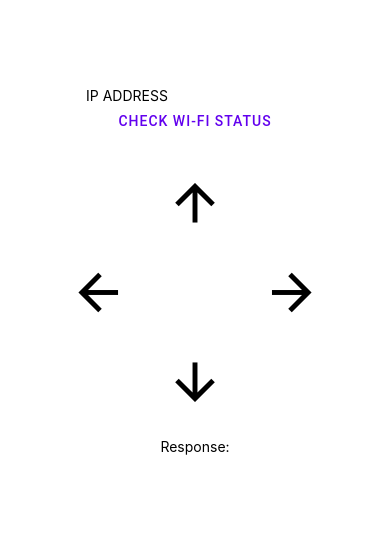
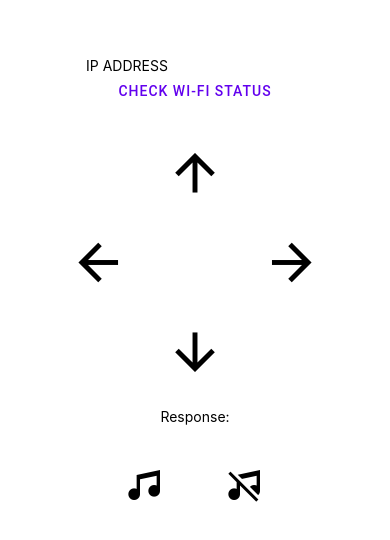
Before and after one commit to Rizavur/CG2271-App, a React Native app: screen / in a window 390 px wide. Shown: the part 136-676 px from the top of the page. Built offline with nearby package versions, Linux system fonts and the light colour scheme.

Commit message:
Add buttons to play/stop music

```diff
--- a/App.tsx
+++ b/App.tsx
@@ -153,6 +153,20 @@ export default function App() {
       </View>
       <Text style={styles.text}>Response:</Text>
       <Text style={styles.text}>{responseText}</Text>
+      <View style={{ flexDirection: "row" }}>
+        <IconButton
+          style={{ ...styles.smallButton, marginRight: 20 }}
+          size={40}
+          icon="music"
+          onPress={() => fetchData("playMusic")}
+        />
+        <IconButton
+          style={{ ...styles.smallButton, marginLeft: 20 }}
+          size={40}
+          icon="music-off"
+          onPress={() => fetchData("offMusic")}
+        />
+      </View>
     </ScrollView>
   );
 }
```
